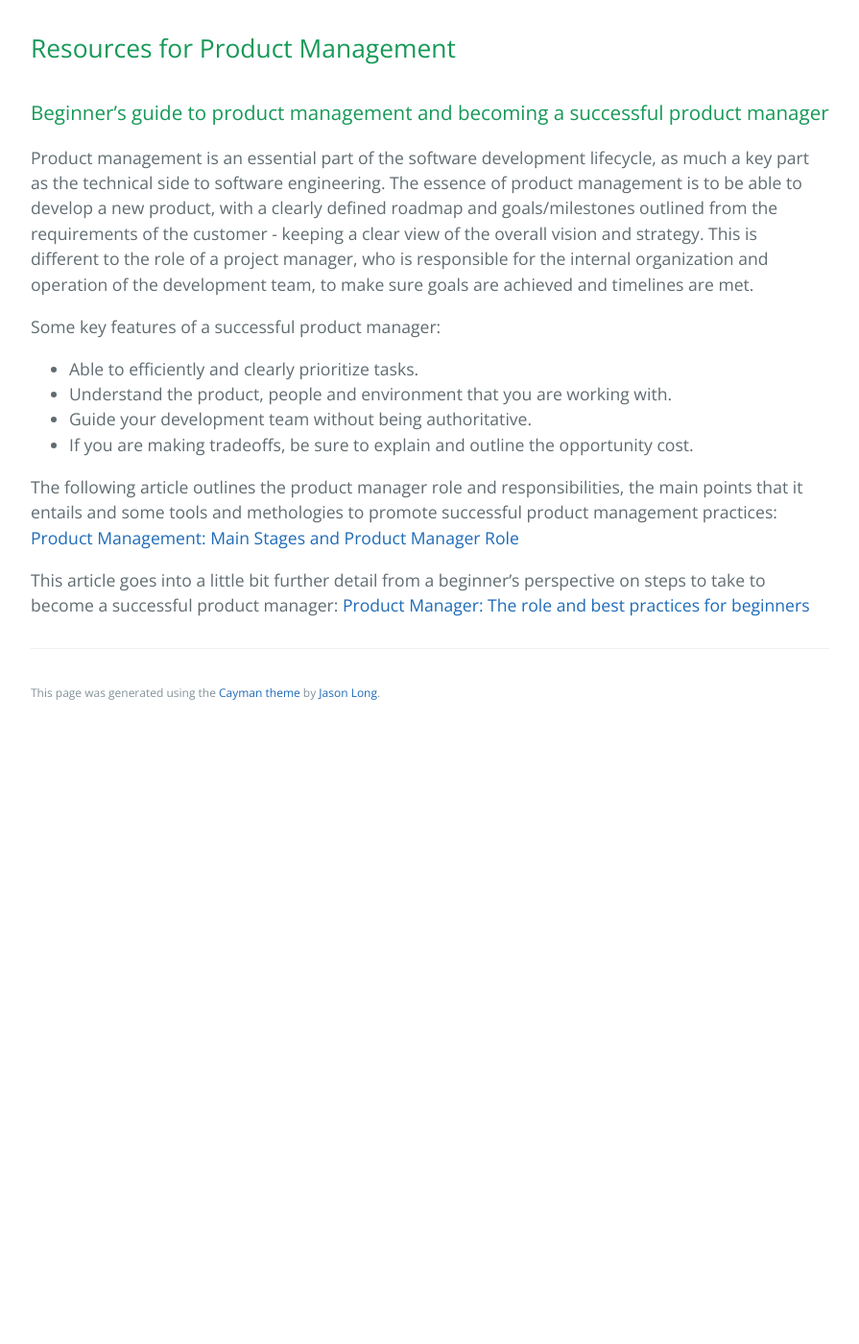
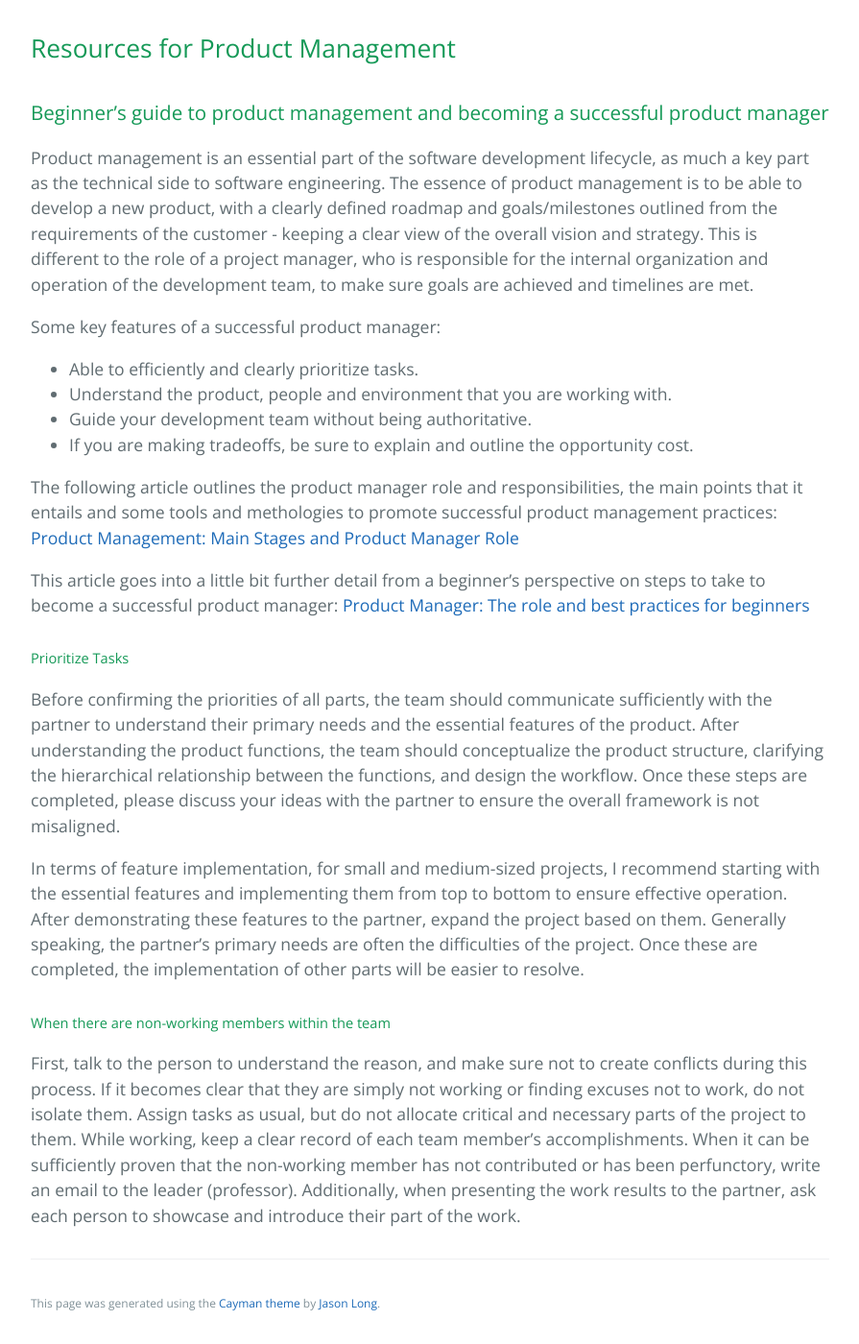
Before and after one commit to learning-software-engineering/learning-software-engineering.github.io, a Jekyll site: the page built from Topics/Product_Management.md, in a window 1280 px wide and 1400 px high, scrolled down 307 px. Shown: the whole window at 96% size, without its empty margins (192-1087 px from the left). Built offline with Jekyll 4.4.1, drawn with Linux system fonts in a browser that asks for light colours; our own code applies the rules of GitHub Pages for plain Markdown files; before the commit the page ends 1071 px from its top, so only the background shows below that.

Commit message:
Prioritize tasks and manage members' works.
Efficiently prioritize tasks and how to work with afk members.

```diff
--- a/Topics/Product_Management.md
+++ b/Topics/Product_Management.md
@@ -12,3 +12,12 @@ Some key features of a successful product manager:
  The following article outlines the product manager role and responsibilities, the main points that it entails and some tools and methologies to promote successful product management practices: [Product Management: Main Stages and Product Manager Role](https://www.altexsoft.com/blog/business/product-management-main-stages-and-product-manager-role/#:~:text=Product%20management%20is%20a%20process,development%2C%20marketing%2C%20and%20sales.)
 
  This article goes into a little bit further detail from a beginner's perspective on steps to take to become a successful product manager: [Product Manager: The role and best practices for beginners](https://www.atlassian.com/agile/product-management/product-manager)
+
+##### Prioritize Tasks
+Before confirming the priorities of all parts, the team should communicate sufficiently with the partner to understand their primary needs and the essential features of the product. After understanding the product functions, the team should conceptualize the product structure, clarifying the hierarchical relationship between the functions, and design the workflow. Once these steps are completed, please discuss your ideas with the partner to ensure the overall framework is not misaligned.
+
+In terms of feature implementation, for small and medium-sized projects, I recommend starting with the essential features and implementing them from top to bottom to ensure effective operation. After demonstrating these features to the partner, expand the project based on them. Generally speaking, the partner's primary needs are often the difficulties of the project. Once these are completed, the implementation of other parts will be easier to resolve.
+
+##### When there are non-working members within the team
+
+First, talk to the person to understand the reason, and make sure not to create conflicts during this process. If it becomes clear that they are simply not working or finding excuses not to work, do not isolate them. Assign tasks as usual, but do not allocate critical and necessary parts of the project to them. While working, keep a clear record of each team member's accomplishments. When it can be sufficiently proven that the non-working member has not contributed or has been perfunctory, write an email to the leader (professor). Additionally, when presenting the work results to the partner, ask each person to showcase and introduce their part of the work.
```
